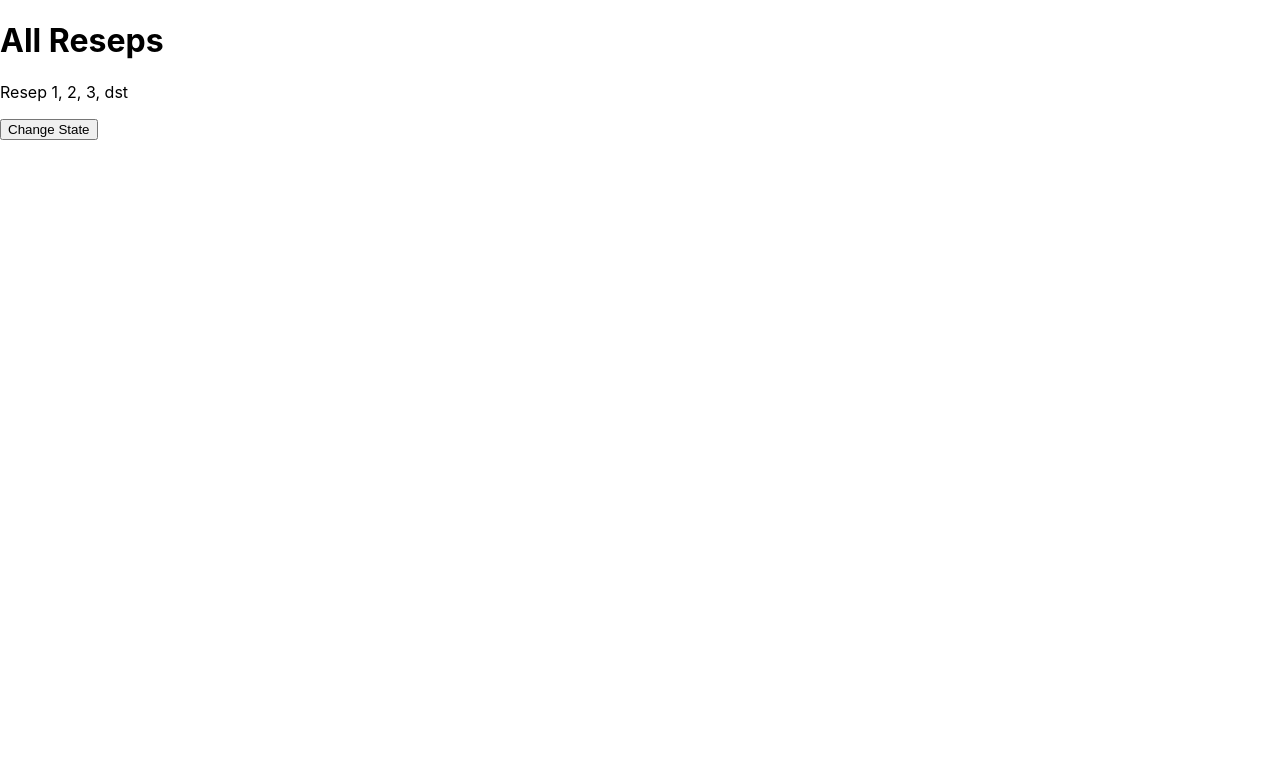
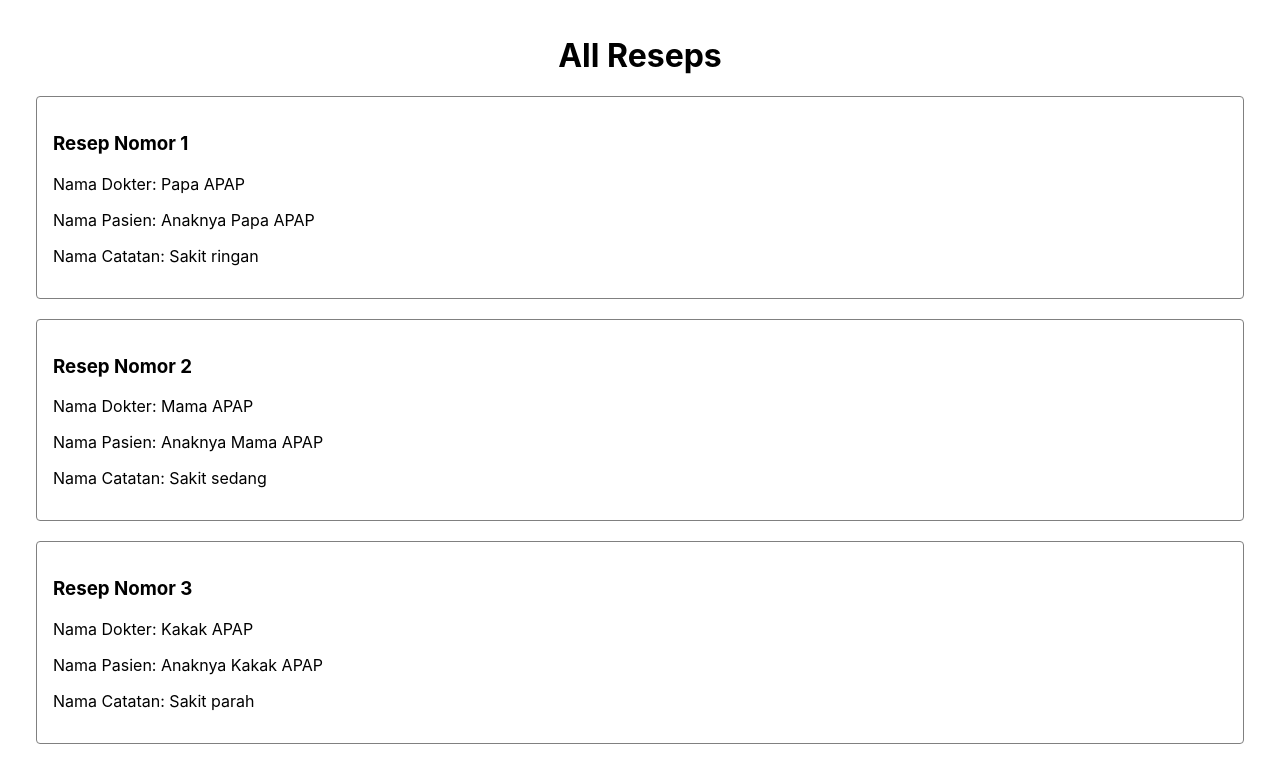
Before and after one commit to ryananshar/tutorial-apap, a React (Create React App) app in the folder frontend-haidokter/: page / in a window 1280 px wide. Shown: the top 782 px of the page. Built offline with nearby package versions, Linux system fonts and the light colour scheme.

Commit message:
chore: Resep with dummy

```diff
--- a/frontend-haidokter/src/containers/ResepList/index.js
+++ b/frontend-haidokter/src/containers/ResepList/index.js
@@ -1,4 +1,6 @@
 import React, {Component} from "react";
+import Resep from "../../components/Resep" ;
+import classes from "./styles.module.css" ;
 
 class ResepList extends Component {
     constructor(props) {
@@ -47,11 +49,25 @@ class ResepList extends Component {
     render() {
         console.log("render()");
         return (
-            <div>
-                <h1>All Reseps</h1>
-                <p>Resep 1, 2, 3, dst</p>
-                <button onClick={this.handleClickLoading}>Change State</button>
+            <div className = {classes.resepList}>
+                <h1 className = {classes.title}>All Reseps</h1>
+                <div>
+                    {this.state.reseps.map((resep) => (
+                    <Resep
+                    key = {resep.noResep}
+                    noResep = {resep.noResep}
+                    namaDokter = {resep.namaDokter}
+                    namaPasien = {resep.namaPasien}
+                    catatan = {resep.catatan}
+                    />
+                    ))}
+                </div>
             </div>
+            // <div>
+            //     <h1>All Reseps</h1>
+            //     <p>Resep 1, 2, 3, dst</p>
+            //     <button onClick={this.handleClickLoading}>Change State</button>
+            // </div>
         );
     }
 }
--- /dev/null
+++ b/frontend-haidokter/src/containers/ResepList/styles.module.css
@@ -0,0 +1,8 @@
+.title {
+    text-align : center ;
+    font-size : 32px ;
+}
+
+.resepList {
+    margin : 36px ;
+}
```
Also changed, not shown: 1 other file (tests, documents, lock files or other folders).
